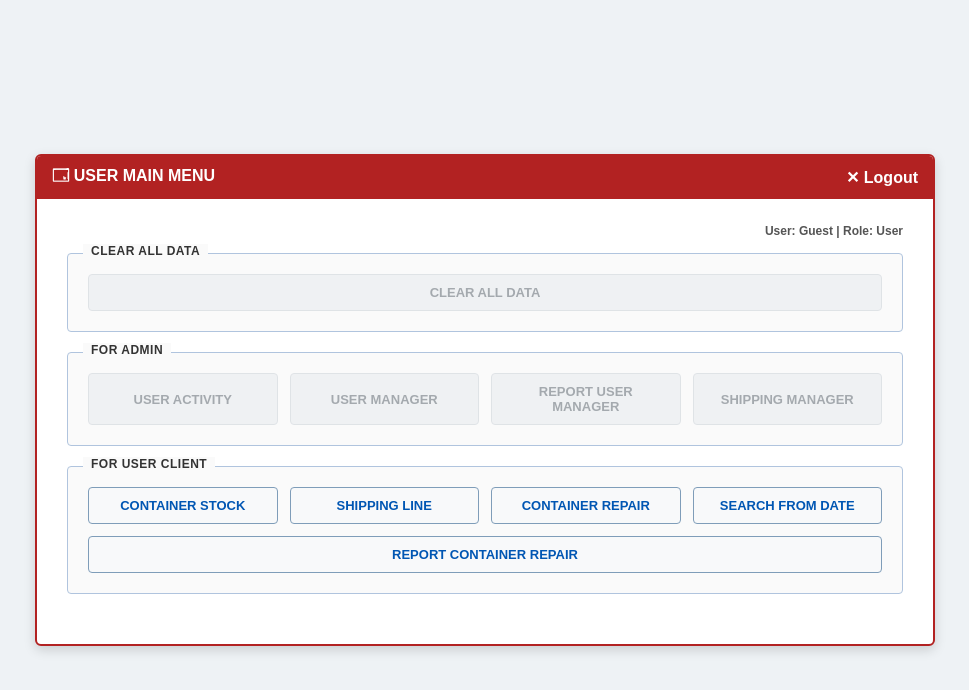
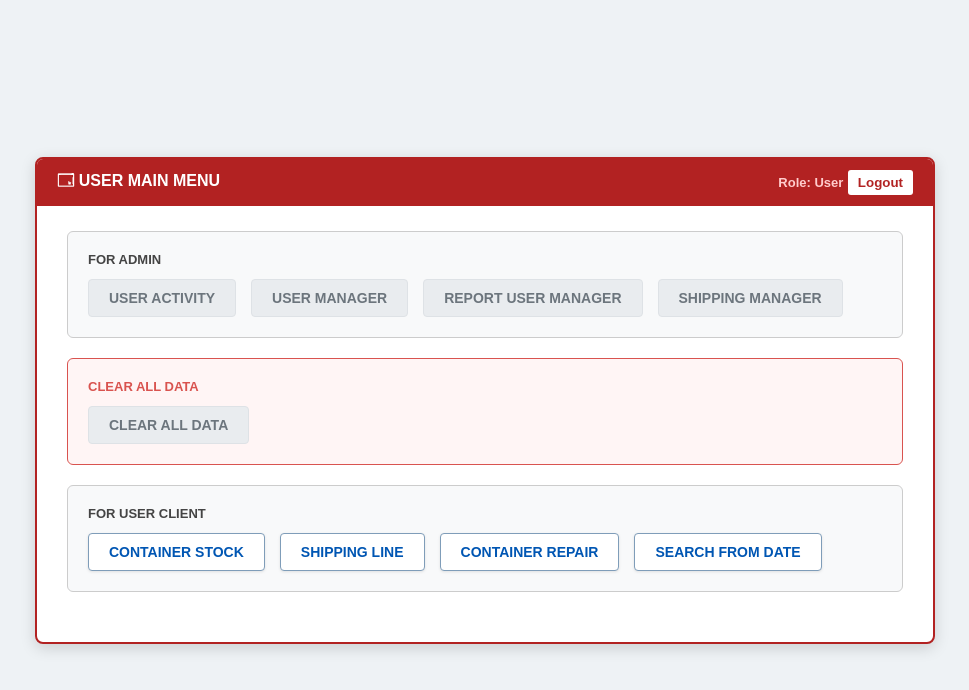
Before and after one commit to Machantra76/my-accesses-api, a website: page public/dashboard.html in a window 1280 px wide. Shown: the whole page, without its empty margins (155-1124 px from the left). Drawn offline with Linux system fonts and the light colour scheme.

Commit message:
Update dashboard.html

```diff
--- a/public/dashboard.html
+++ b/public/dashboard.html
@@ -21,8 +21,8 @@
             width: 100%;
             max-width: 900px;
             padding: 30px;
-            border-radius: 6px;
-            box-shadow: 0 4px 12px rgba(0,0,0,0.15);
+            border-radius: 8px;
+            box-shadow: 0 4px 15px rgba(0,0,0,0.15);
             border: 2px solid #b22222;
         }
         .top-bar {
@@ -31,87 +31,81 @@
             align-items: center;
             background: #b22222;
             color: white;
-            padding: 8px 15px;
+            padding: 10px 20px;
             margin: -30px -30px 25px -30px;
-            border-top-left-radius: 4px;
-            border-top-right-radius: 4px;
+            border-top-left-radius: 6px;
+            border-top-right-radius: 6px;
             font-weight: bold;
         }
-        .window-controls span {
-            margin-left: 10px;
-            cursor: pointer;
-            font-size: 16px;
+        .user-info {
+            font-size: 13px;
+            color: #ffcccc;
         }
 
         .section-box {
-            border: 1px solid #b0c4de;
-            border-radius: 4px;
+            border: 1px solid #ccc;
             padding: 20px;
+            border-radius: 6px;
+            background: #f8f9fa;
             margin-bottom: 20px;
-            position: relative;
-            background-color: #fafafa;
         }
         .section-title {
-            position: absolute;
-            top: -10px;
-            left: 15px;
-            background: #fafafa;
-            padding: 0 8px;
-            font-size: 12px;
             font-weight: bold;
-            color: #333;
-            letter-spacing: 0.5px;
+            font-size: 13px;
+            color: #444;
+            margin-bottom: 12px;
+            text-transform: uppercase;
         }
 
-        .btn-grid {
+        .button-grid {
             display: flex;
             flex-wrap: wrap;
-            gap: 12px;
+            gap: 15px;
         }
 
-        .menu-btn {
+        .btn {
             padding: 10px 20px;
             border: 1px solid #7f9db9;
             border-radius: 4px;
-            font-size: 13px;
+            font-size: 14px;
             font-weight: bold;
             cursor: pointer;
-            background: #f8f9fa;
+            background: #ffffff;
             color: #0056b3;
+            box-shadow: 0 1px 3px rgba(0,0,0,0.1);
             transition: all 0.2s;
+            text-decoration: none;
+            display: inline-block;
             text-align: center;
-            min-width: 150px;
-            flex: 1;
         }
-        .menu-btn:hover:not(:disabled) {
-            background: #e2e6ea;
-            border-color: #0056b3;
-            box-shadow: 0 2px 5px rgba(0,0,0,0.1);
-        }
-        .menu-btn:disabled {
-            background-color: #e9ecef;
-            color: #6c757d;
-            border-color: #ced4da;
-            cursor: not-allowed;
-            opacity: 0.6;
-        }
+        .btn:hover { background: #e2e6ea; border-color: #0056b3; }
 
         .btn-danger {
             color: #b22222;
-            border-color: #b22222;
+            border-color: #d9534f;
         }
-        .btn-danger:hover:not(:disabled) {
+        .btn-danger:hover {
             background: #f8d7da;
         }
 
-        .user-info {
-            display: flex;
-            justify-content: flex-end;
-            font-size: 12px;
-            color: #555;
-            margin-bottom: 15px;
+        .btn:disabled {
+            background: #e9ecef;
+            color: #6c757d;
+            border-color: #dee2e6;
+            cursor: not-allowed;
+            box-shadow: none;
+        }
+
+        .logout-btn {
+            background: #fff;
+            color: #b22222;
+            border: none;
+            padding: 5px 10px;
+            border-radius: 3px;
+            cursor: pointer;
             font-weight: bold;
         }
+        .logout-btn:hover { background: #f1f1f1; }
     </style>
 </head>
 <body>
@@ -119,43 +113,39 @@
 <div class="menu-container">
     <div class="top-bar">
         <span>🗔 USER MAIN MENU</span>
-        <div class="window-controls">
-            <span onclick="logout()">✕ Logout</span>
-        </div>
-    </div>
-
-    <div class="user-info">
-        <span>User: <span id="lblUsername">Guest</span> | Role: <span id="lblRole">User</span></span>
-    </div>
-
-    <!-- CLEAR ALL DATA SECTION -->
-    <div class="section-box">
-        <span class="section-title">CLEAR ALL DATA</span>
-        <div class="btn-grid">
-            <button id="btnClearAllData" class="menu-btn btn-danger" onclick="clearAllData()">CLEAR ALL DATA</button>
+        <div>
+            <span id="userRoleDisplay" class="user-info">Role: Loading...</span>
+            <button class="logout-btn" onclick="logout()">Logout</button>
         </div>
     </div>
 
     <!-- FOR ADMIN SECTION -->
-    <div class="section-box">
-        <span class="section-title">FOR ADMIN</span>
-        <div class="btn-grid">
-            <button id="btnActivity" class="menu-btn" onclick="openPage('activity.html')">USER ACTIVITY</button>
-            <button id="btnUserManager" class="menu-btn" onclick="openPage('users.html')">USER MANAGER</button>
-            <button id="btnReportUserManager" class="menu-btn" onclick="openPage('user-report.html')">REPORT USER MANAGER</button>
-            <button id="btnShippingLine" class="menu-btn" onclick="openPage('shipping-line.html')">SHIPPING MANAGER</button>
+    <div class="section-box" id="adminSection">
+        <div class="section-title">FOR ADMIN</div>
+        <div class="button-grid">
+            <button class="btn" id="btnActivity" onclick="openPage('user_activity.html')">USER ACTIVITY</button>
+            <button class="btn" id="btnUserManager" onclick="openPage('user_management.html')">USER MANAGER</button>
+            <button class="btn" id="btnReportUserManager" onclick="openPage('user_report.html')">REPORT USER MANAGER</button>
+            <button class="btn" id="btnShippingManager" onclick="openPage('shipping_line_manager.html')">SHIPPING MANAGER</button>
+        </div>
+    </div>
+
+    <!-- CLEAR ALL DATA SECTION -->
+    <div class="section-box" style="border-color: #d9534f; background: #fff5f5;">
+        <div class="section-title" style="color: #d9534f;">CLEAR ALL DATA</div>
+        <div class="button-grid">
+            <button class="btn btn-danger" id="btnClearAllData" onclick="clearAllData()">CLEAR ALL DATA</button>
         </div>
     </div>
 
     <!-- FOR USER CLIENT SECTION -->
     <div class="section-box">
-        <span class="section-title">FOR USER CLIENT</span>
-        <div class="btn-grid">
-            <button id="btnContainerStock" class="menu-btn" onclick="openPage('stock.html')">CONTAINER STOCK</button>
-            <button id="tbnShippingLine" class="menu-btn" onclick="openPage('container-shipping.html')">SHIPPING LINE</button>
-            <button id="btnContainerRepair" class="menu-btn" onclick="openPage('repair.html')">CONTAINER REPAIR</button>
-            <button id="btnSearchDate" class="menu-btn" onclick="openPage('search-date.html')">SEARCH FROM DATE</button>
-            <button id="btnReportContainerRepair" class="menu-btn" onclick="openPage('report-repair.html')">REPORT CONTAINER REPAIR</button>
+        <div class="section-title">FOR USER CLIENT</div>
+        <div class="button-grid">
+            <button class="btn" id="btnContainerStock" onclick="openPage('stock_in.html')">CONTAINER STOCK</button>
+            <button class="btn" id="btnShippingLine" onclick="openPage('shipping_line.html')">SHIPPING LINE</button>
+            <button class="btn" id="btnContainerRepair" onclick="openPage('repair.html')">CONTAINER REPAIR</button>
+            <button class="btn" id="btnSearchFromDate" onclick="openPage('date_in.html')">SEARCH FROM DATE</button>
         </div>
     </div>
 </div>
@@ -163,64 +153,58 @@
 <script>
     const API_BASE = "https://my-accesses-api.onrender.com";
 
-    window.onload = function() {
-        checkUserPermissions();
+    window.onload = () => {
+        let currentUserRole = localStorage.getItem("userRole") || "User";
+        document.getElementById("userRoleDisplay").innerText = `Role: ${currentUserRole}`;
+
+        if (currentUserRole === "Admin") {
+            setButtonAccess(true);
+        } else {
+            setButtonAccess(false);
+        }
     };
 
-    function checkUserPermissions() {
-        // ទាញយក Role និង Username ពី localStorage (ដែលបានរក្សាទុកពេល Login)
-        let currentUserRole = localStorage.getItem("userRole") || "User";
-        let currentUsername = localStorage.getItem("username") || "Guest";
+    function setButtonAccess(isAdmin) {
+        document.getElementById("btnActivity").disabled = !isAdmin;
+        document.getElementById("btnUserManager").disabled = !isAdmin;
+        document.getElementById("btnReportUserManager").disabled = !isAdmin;
+        document.getElementById("btnShippingManager").disabled = !isAdmin;
+        document.getElementById("btnClearAllData").disabled = !isAdmin;
 
-        document.getElementById("lblUsername").textContent = currentUsername;
-        document.getElementById("lblRole").textContent = currentUserRole;
-
-        // កំណត់សិទ្ធិដូចក្នុង Access VBA Form_Load
-        if (currentUserRole === "Admin") {
-            document.getElementById("btnActivity").disabled = false;
-            document.getElementById("btnUserManager").disabled = false;
-            document.getElementById("btnReportUserManager").disabled = false;
-            document.getElementById("btnShippingLine").disabled = false;
-            document.getElementById("btnClearAllData").disabled = false;
-        } else {
-            document.getElementById("btnActivity").disabled = true;
-            document.getElementById("btnUserManager").disabled = true;
-            document.getElementById("btnReportUserManager").disabled = true;
-            document.getElementById("btnShippingLine").disabled = true;
-            document.getElementById("btnClearAllData").disabled = true;
-        }
-
-        // ប៊ូតុង Container Stock បើកជានិច្ច
         document.getElementById("btnContainerStock").disabled = false;
-        document.getElementById("tbnShippingLine").disabled = false;
+        document.getElementById("btnShippingLine").disabled = false;
+        document.getElementById("btnContainerRepair").disabled = false;
+        document.getElementById("btnSearchFromDate").disabled = false;
     }
 
-    // មុខងារ Clear All Data ផ្អែកលើកូដ VBA btnClearAllData_Click
+    // កែតម្រូវមុខងារ openPage ឱ្យបើក File ដោយចំទីតាំង
+    function openPage(pageName) {
+        console.log("Opening page:", pageName);
+        window.location.href = pageName;
+    }
+
     async function clearAllData() {
         if (confirm("WARNING: Are you sure you want to clear all data from the Cloud Database? This action cannot be undone!")) {
             try {
-                let response = await fetch(`${API_BASE}/api/reset-database`, {
+                let res = await fetch(`${API_BASE}/api/reset-database`, {
                     method: 'DELETE'
                 });
 
-                if (response.ok) {
+                if (res.status === 200 || res.ok) {
                     alert("All data has been cleared from the Cloud Database successfully!");
                 } else {
-                    let errText = await response.text();
-                    alert("Failed to clear data! Status: " + response.status + " - " + errText);
+                    let errText = await res.text();
+                    alert(`Failed to clear data! Status: ${res.status} - ${errText}`);
                 }
             } catch (err) {
+                console.error("Error clearing database:", err);
                 alert("Connection Error: " + err.message);
             }
         }
     }
 
-    function openPage(pageName) {
-        window.location.href = pageName;
-    }
-
     function logout() {
-        localStorage.clear();
+        localStorage.removeItem("userRole");
         window.location.href = "login.html";
     }
 </script>
```
